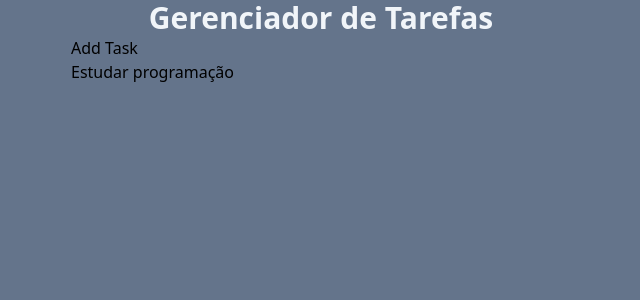
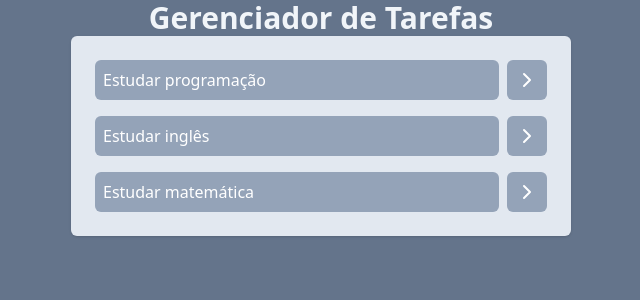
Before and after one commit to ApenasGuil/aprendendo-React-1, a React (Vite) app: page / in a window 1280 px wide. Shown: the top 300 px of the page, without its empty margins (319-959 px from the left). Built offline with nearby package versions, Linux system fonts and the light colour scheme.

Commit message:
line through completed task

```diff
--- a/package.json
+++ b/package.json
@@ -10,6 +10,7 @@
     "preview": "vite preview"
   },
   "dependencies": {
+    "lucide-react": "^0.435.0",
     "react": "^18.3.1",
     "react-dom": "^18.3.1"
   },
--- a/src/App.jsx
+++ b/src/App.jsx
@@ -12,25 +12,39 @@
     },
     {
       id: 2,
-      title: "Estudar programação",
-      description: "Estudar programação blá,blá,blá",
+      title: "Estudar inglês",
+      description: "Estudar inglês blá,blá,blá",
       isCompleted: false,
     },
     {
       id: 3,
-      title: "Estudar programação",
-      description: "Estudar programação blá,blá,blá",
+      title: "Estudar matemática",
+      description: "Estudar matemática blá,blá,blá",
       isCompleted: false,
-    }
+    },
   ]);
+
+  function onTaskClick(taskId) {
+    const newTask = tasks.map((task) => {
+      // PRECISO ATUALIZAR ESSA TAREFA
+      if (task.id === taskId) {
+        return { ...task, isCompleted: !task.isCompleted };
+      }
+
+      // NÃO PRECISO ATUALIZAR ESSA TAREFA
+      return task;
+    });
+    setTasks(newTask);
+  }
+
   return (
     <div className="w-screen h-screen bg-slate-500 flex justify-center p6">
       <div className="w-[500px]">
         <h1 className="text-3xl text-slate-100 font-bold text-center">
           Gerenciador de Tarefas
         </h1>
-        <AddTask />
-        <Tasks tasks={tasks} />
+        {/* <AddTask /> */}
+        <Tasks tasks={tasks} onTaskClick={onTaskClick} />
       </div>
     </div>
   );
--- a/src/components/Tasks.jsx
+++ b/src/components/Tasks.jsx
@@ -1,5 +1,23 @@
+import { ChevronRightIcon } from "lucide-react";
+
 function Tasks(props) {
-    return <h1>{props.tasks[0].title}</h1>;
+  return (
+    <ul className="space-y-4 p-6 bg-slate-200 rounded-md shadow">
+      {props.tasks.map((task) => (
+        <li key={task.id} className="flex gap-2">
+          <button
+            onClick={() => props.onTaskClick(task.id)}
+            className={`bg-slate-400 text-left text-white p-2 rounded-md w-full ${task.isCompleted && 'line-through'}`}
+          >
+            {task.title}
+          </button>
+          <button className="bg-slate-400 p-2 rounded-md text-white">
+            <ChevronRightIcon />
+          </button>
+        </li>
+      ))}
+    </ul>
+  );
 }
 
 export default Tasks;
```
Also changed, not shown: 2 other files (tests, documents, lock files or other folders).
